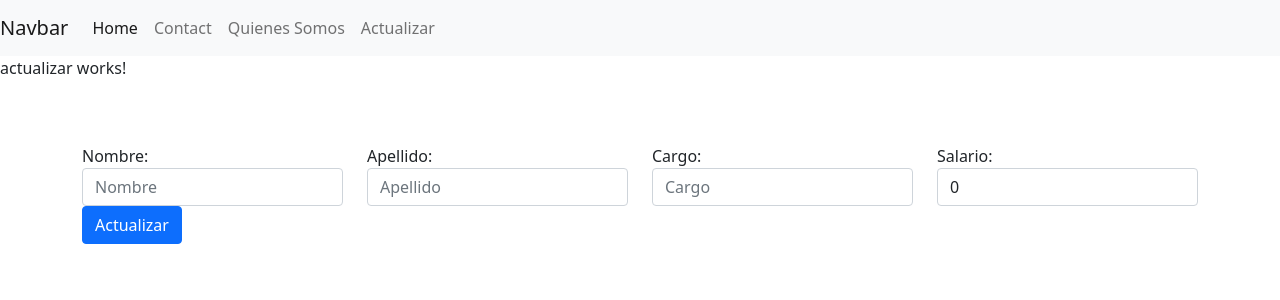
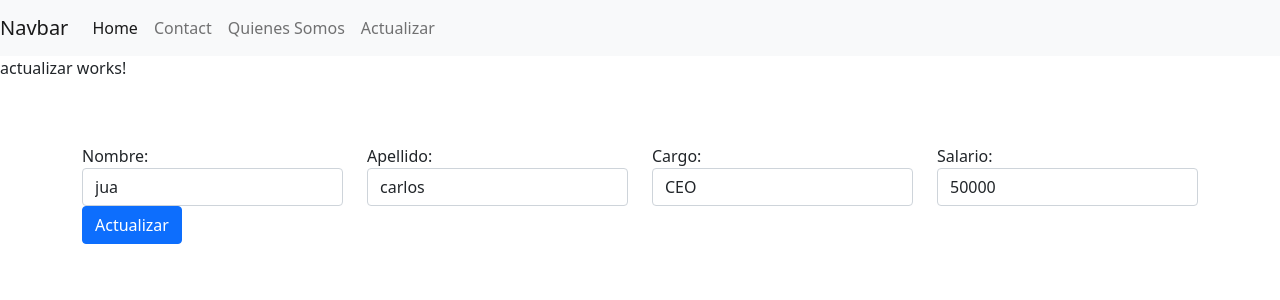
Before and after one commit to Luis0251/EmpleadosApp, an Angular app: page /actualizar/0 in a window 1280 px wide. Shown: the top 300 px of the page. Built offline with nearby package versions, Linux system fonts and the light colour scheme.

Commit message:
Atrapar info en base al indice

```diff
--- a/src/app/actualizar/actualizar.component.ts
+++ b/src/app/actualizar/actualizar.component.ts
@@ -1,5 +1,7 @@
 import { Component, OnInit } from '@angular/core';
+import { ActivatedRoute } from '@angular/router';
 import { Empleados } from '../empleados.model';
+import { DataService } from '../empleados.service';
 
 @Component({
   selector: 'app-actualizar',
@@ -8,9 +10,17 @@ import { Empleados } from '../empleados.model';
 })
 export class ActualizarComponent implements OnInit {
 
-  constructor() { }
+  constructor(private router:ActivatedRoute, private dataService:DataService) { }
   empleados:Empleados[] = [];
   ngOnInit(): void {
+    this.empleados=this.dataService.empleados;
+    this.indice=this.router.snapshot.params['id']
+    let empleado:Empleados=this.dataService.encontrar(this.indice)
+    this.cuadroNombre = empleado.nombre;
+    this.cuadroApellido = empleado.apellido;
+    this.cuadroSalario = empleado.salario;
+    this.cuadroCargo = empleado.cargo;
+
   }
   actualizar(){
 
@@ -18,5 +28,6 @@ export class ActualizarComponent implements OnInit {
   cuadroNombre:string="";
   cuadroApellido:string="";
   cuadroCargo:string="";
-  cuadroSalario:number=0;
+  cuadroSalario:Number=0;
+  indice:number;
 }
--- a/src/app/app.component.html
+++ b/src/app/app.component.html
@@ -8,7 +8,7 @@
       <a class="nav-item nav-link active" href="">Home</a>
       <a class="nav-item nav-link" href="/contact">Contact</a>
       <a class="nav-item nav-link" href="/QuienesSomos">Quienes Somos</a>
-      <a class="nav-item nav-link" href="/actualizar">Actualizar</a>
+      <a class="nav-item nav-link" href="/actualizar/:id">Actualizar</a>
     </div>
   </div>
 </nav>
--- a/src/app/empleados.service.ts
+++ b/src/app/empleados.service.ts
@@ -16,5 +16,9 @@ export class DataService {
     this.mensajeServ.messageService("El empleado registrado con nombre" + "\n" + empleado.nombre + "Tendra un salario de" + "\n" + empleado.salario);
     this.empleados.push(empleado);
   }
+  encontrar(indice:number){
+    let empleado:Empleados = this.empleados[indice];
+    return empleado;
+  }
   constructor(private mensajeServ:ServicioEmpleadoService) { }
 }
```
